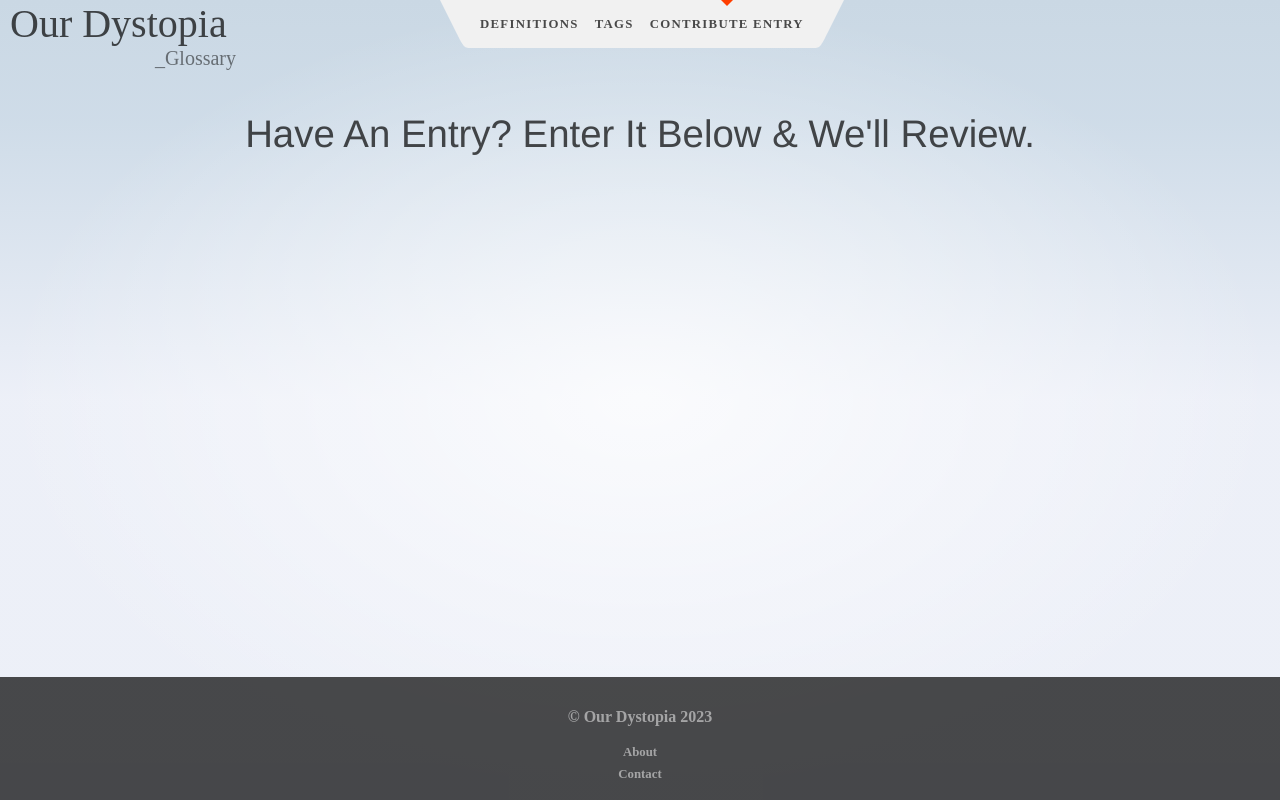
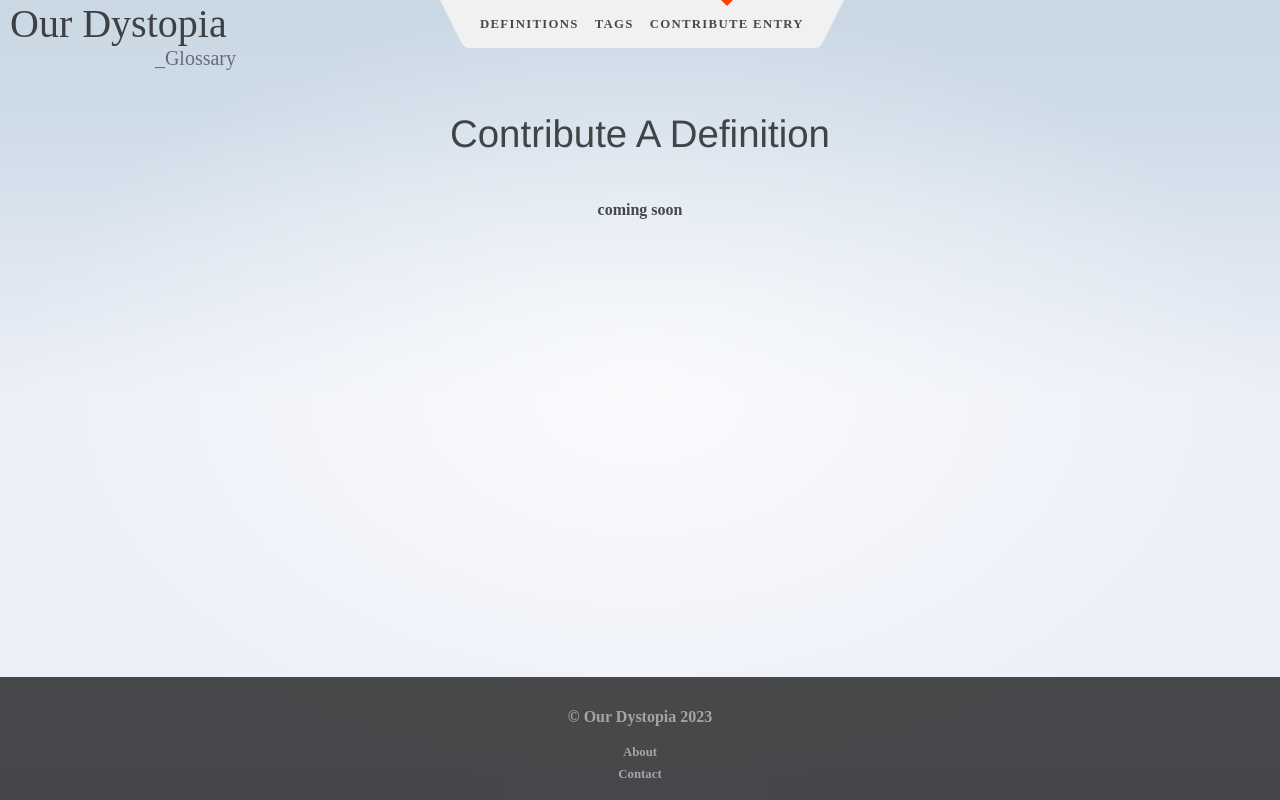
Before and after one commit to Brysonmk1984/glossary, a SvelteKit app: page /user-entry in a window 1280 px wide. Built offline with nearby package versions, Linux system fonts and the light colour scheme; a web font is replaced by a local one.

Commit message:
fixed error on tags page, added email

```diff
--- a/src/routes/contact/+page.svelte
+++ b/src/routes/contact/+page.svelte
@@ -2,4 +2,13 @@
   export let data;
 </script>
 
-<h1>Contact Us</h1>
+<h1>Contact</h1>
+
+<div>
+  <a href="mailto:dystopiaglossary@pm.me">dystopiaglossary@pm.me</a>
+</div>
+<style>
+  div {
+    margin:20px auto 0px;
+  }
+</style>
--- a/src/routes/tags/[slug]/+page.server.ts
+++ b/src/routes/tags/[slug]/+page.server.ts
@@ -1,7 +1,7 @@
-import { STRAPI_KEY } from "$env/static/private";
+import { API_ENDPOINT, STRAPI_KEY } from "$env/static/private";
 
 export async function load({ params }) {
-  const response = await fetch(`http://127.0.0.1:1337/api/tags?filters[slug][$eq]=${params.slug}&populate=*`, {
+  const response = await fetch(`${API_ENDPOINT}api/tags?filters[slug][$eq]=${params.slug}&populate=*`, {
     method: "GET",
     headers: {
       Authorization: `Bearer ${STRAPI_KEY}`,
--- a/src/routes/user-entry/+page.svelte
+++ b/src/routes/user-entry/+page.svelte
@@ -3,4 +3,14 @@
   export let data;
 </script>
 
-<h1>Have an Entry? Enter it Below & we'll review. </h1>
+<h1>Contribute a definition</h1>
+
+<div>
+  <strong>coming soon</strong>
+</div>
+
+<style>
+  div {
+    margin:20px auto 0px;
+  }
+</style>
```
